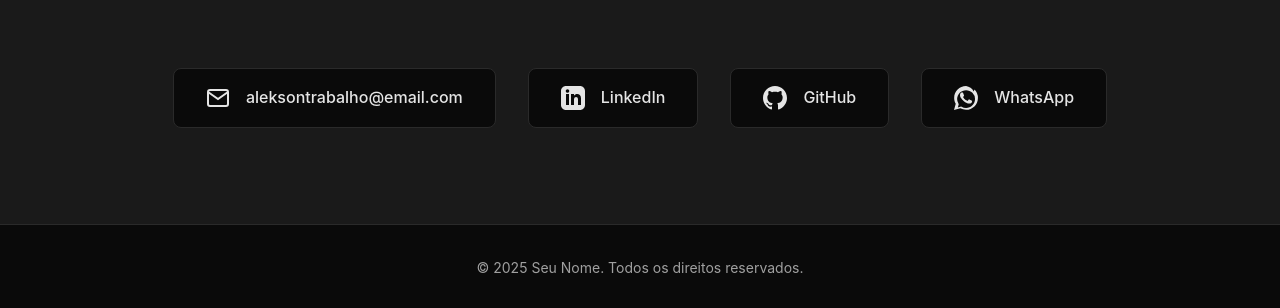
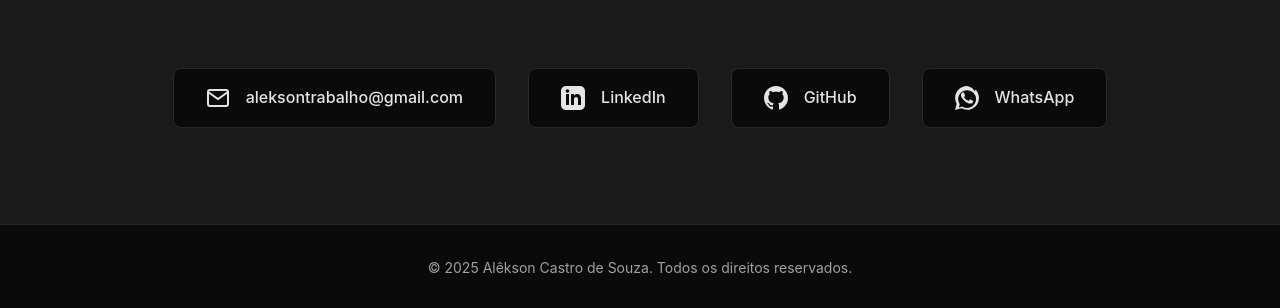
Before and after one commit to aleksoncastro/Portfolio-freela, a plain HTML site: page index.html in a window 1280 px wide. Shown: the part 3912-4220 px from the top of the page. Drawn offline with Linux system fonts and the light colour scheme.

Commit message:
fix gmail

```diff
--- a/index.html
+++ b/index.html
@@ -170,7 +170,7 @@
                         <path d="M4 4h16c1.1 0 2 .9 2 2v12c0 1.1-.9 2-2 2H4c-1.1 0-2-.9-2-2V6c0-1.1.9-2 2-2z"></path>
                         <polyline points="22,6 12,13 2,6"></polyline>
                     </svg>
-                    aleksontrabalho@email.com
+                    aleksontrabalho@gmail.com
                 </a>
                 <a href="https://www.linkedin.com/in/alekson-castro-de-souza-909950382" target="_blank"
                     class="contact-link">
@@ -202,7 +202,7 @@
     <!-- Footer -->
     <footer class="footer">
         <div class="container">
-            <p>&copy; 2025 Seu Nome. Todos os direitos reservados.</p>
+            <p>&copy; 2025 Alêkson Castro de Souza. Todos os direitos reservados.</p>
         </div>
     </footer>
 
```
